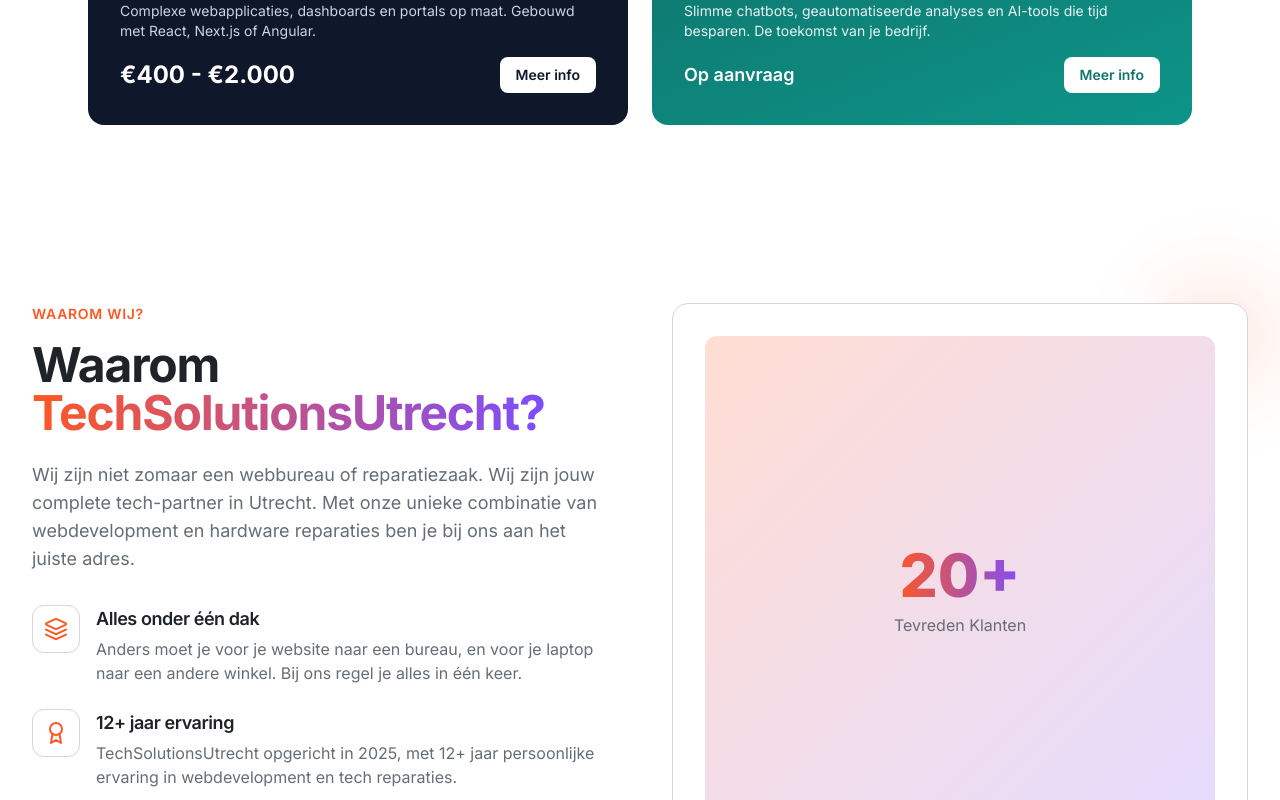
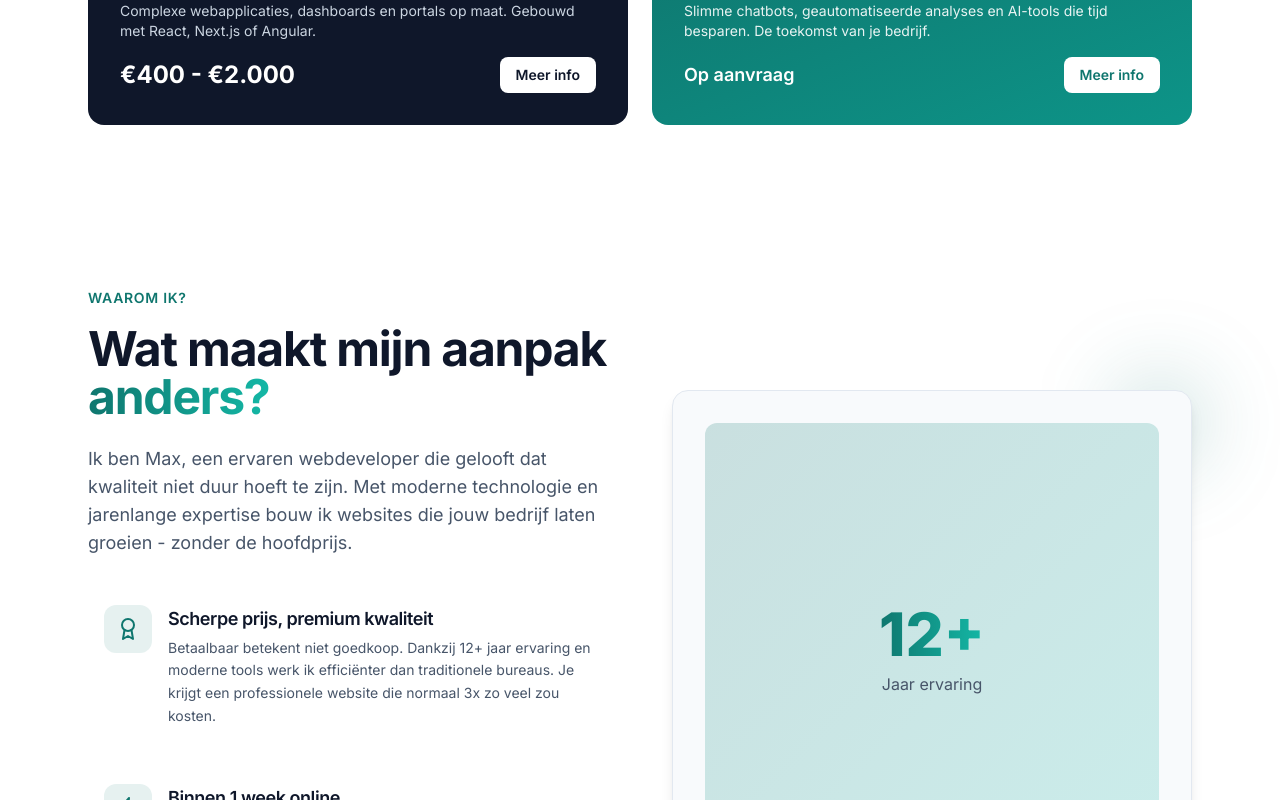
Before and after one commit to hameda9795/techsolutionsutrecht, a Next.js app: page / in a window 1280 px wide. Shown: the part 2000-2800 px from the top of the page. Built offline with nearby package versions, Linux system fonts and the light colour scheme.

Commit message:
refactor: update service descriptions and personal branding in Hero and WhyChooseUs components

```diff
--- a/src/app/over-ons/page.tsx
+++ b/src/app/over-ons/page.tsx
@@ -28,7 +28,7 @@
   {
     icon: Zap,
     title: "Snelle service",
-    description: "We respecteren je tijd. Website nodig? Binnen 2 weken online. Laptop kapot? Meestal binnen 24 uur gerepareerd.",
+    description: "We respecteren je tijd. Website nodig? Binnen 1 week online. Laptop kapot? Meestal binnen 24 uur gerepareerd.",
   },
 ];
 
--- a/src/components/Hero.tsx
+++ b/src/components/Hero.tsx
@@ -91,7 +91,7 @@
                 </div>
                 <div className="flex-1">
                   <p className="font-semibold text-slate-900 text-sm">Max</p>
-                  <p className="text-xs text-slate-500">Software Engineer</p>
+                  <p className="text-xs text-slate-500">Webdeveloper | IT-consultant</p>
                 </div>
                 <button
                   onClick={() => setIsProfileOpen(true)}
@@ -121,7 +121,7 @@
                   </div>
                   <div className="text-center">
                     <h3 className="font-bold text-slate-900 text-xl">Max</h3>
-                    <p className="text-sm text-slate-500">Software Engineer • Utrecht</p>
+                    <p className="text-sm text-slate-500">Webdeveloper | IT-consultant | SEO-specialist</p>
                   </div>
                 </div>
 
@@ -185,7 +185,7 @@
                   </div>
                   <div>
                     <h3 className="text-2xl font-bold text-slate-900">Wie ben ik</h3>
-                    <p className="text-slate-500">Max • Software Engineer & Eigenaar</p>
+                    <p className="text-slate-500">Webdeveloper | IT-consultant | SEO-specialist</p>
                   </div>
                 </div>
                 <button
@@ -200,7 +200,7 @@
 
               <div className="prose prose-slate text-slate-600 max-w-none">
                 <p className="text-lg mb-4">
-                  Ik ben Max, software engineer en de persoon achter TechSolutionsUtrecht.
+                  Ik ben Max, webdeveloper, IT-consultant en SEO-specialist - de persoon achter TechSolutionsUtrecht.
                   Naast mijn studie wiskunde hier in Utrecht heb ik de afgelopen 12 jaar gewerkt aan websites en webapplicaties.
                 </p>
 
--- a/src/components/WhyChooseUs.tsx
+++ b/src/components/WhyChooseUs.tsx
@@ -1,52 +1,54 @@
 "use client";
 
-import { Layers, Award, Users, Zap } from "lucide-react";
+import { Award, Users, Zap, TrendingUp } from "lucide-react";
 
 const features = [
   {
-    icon: Layers,
-    title: "Alles onder één dak",
+    icon: Award,
+    title: "Scherpe prijs, premium kwaliteit",
     description:
-      "Anders moet je voor je website naar een bureau, en voor je laptop naar een andere winkel. Bij ons regel je alles in één keer.",
+      "Betaalbaar betekent niet goedkoop. Dankzij 12+ jaar ervaring en moderne tools werk ik efficiënter dan traditionele bureaus. Je krijgt een professionele website die normaal 3x zo veel zou kosten.",
   },
   {
-    icon: Award,
-    title: "12+ jaar ervaring",
+    icon: Zap,
+    title: "Binnen 1 week online",
     description:
-      "TechSolutionsUtrecht opgericht in 2025, met 12+ jaar persoonlijke ervaring in webdevelopment en tech reparaties.",
+      "Geen maanden wachten. Met Next.js en moderne frameworks bouw ik sneller zonder in te leveren op kwaliteit. Wat vroeger maanden duurde, doe ik nu in dagen.",
+  },
+  {
+    icon: TrendingUp,
+    title: "SEO die écht werkt",
+    description:
+      "Geen theoretisch advies. Ik implementeer technische SEO, optimaliseer content en zorg dat je website gevonden wordt op Google. Met meetbare resultaten.",
   },
   {
     icon: Users,
-    title: "Persoonlijk contact",
+    title: "Direct contact met de expert",
     description:
-      "Geen callcenters, geen accountmanagers. Direct contact met de expert die aan je project werkt.",
-  },
-  {
-    icon: Zap,
-    title: "Snelle service",
-    description:
-      "Website nodig? Binnen 2 weken online. Laptop kapot? Meestal binnen 24 uur gerepareerd.",
+      "Geen accountmanagers, geen callcenters. Je praat direct met mij - de developer die aan je project werkt. Persoonlijk, snel en zonder miscommunicatie.",
   },
 ];
 
 export default function WhyChooseUs() {
   return (
-    <section className="section bg-[var(--bg-primary)]">
-      <div className="container-custom">
+    <section className="py-20 bg-white">
+      <div className="max-w-6xl mx-auto px-6">
         <div className="grid lg:grid-cols-2 gap-16 items-center">
           {/* Left Content */}
           <div>
-            <span className="text-primary font-semibold text-sm uppercase tracking-wider">
-              Waarom Wij?
+            <span className="text-[#0f766e] font-semibold text-sm uppercase tracking-wider">
+              Waarom ik?
             </span>
-            <h2 className="text-3xl sm:text-4xl lg:text-5xl font-bold text-[var(--text-primary)] mt-4 mb-6">
-              Waarom{" "}
-              <span className="gradient-text">TechSolutionsUtrecht?</span>
+            <h2 className="text-3xl sm:text-4xl lg:text-5xl font-bold text-slate-900 mt-4 mb-6">
+              Wat maakt mijn aanpak{" "}
+              <span className="bg-gradient-to-r from-[#0f766e] to-[#14b8a6] bg-clip-text text-transparent">
+                anders?
+              </span>
             </h2>
-            <p className="text-[var(--text-secondary)] text-lg mb-8">
-              Wij zijn niet zomaar een webbureau of reparatiezaak. Wij zijn jouw
-              complete tech-partner in Utrecht. Met onze unieke combinatie van
-              webdevelopment en hardware reparaties ben je bij ons aan het juiste adres.
+            <p className="text-slate-600 text-lg mb-8">
+              Ik ben Max, een ervaren webdeveloper die gelooft dat kwaliteit niet duur hoeft te zijn.
+              Met moderne technologie en jarenlange expertise bouw ik websites die jouw bedrijf laten groeien -
+              zonder de hoofdprijs.
             </p>
 
             {/* Feature List */}
@@ -54,17 +56,17 @@
               {features.map((feature, index) => (
                 <div
                   key={feature.title}
-                  className="flex gap-4"
+                  className="flex gap-4 p-4 rounded-xl hover:bg-slate-50 transition-colors"
                   style={{ animationDelay: `${index * 100}ms` }}
                 >
-                  <div className="flex-shrink-0 w-12 h-12 rounded-xl bg-[var(--bg-card)] border border-[var(--border)] flex items-center justify-center">
-                    <feature.icon className="w-6 h-6 text-primary" />
+                  <div className="flex-shrink-0 w-12 h-12 rounded-xl bg-[#0f766e]/10 flex items-center justify-center">
+                    <feature.icon className="w-6 h-6 text-[#0f766e]" />
                   </div>
                   <div>
-                    <h3 className="text-lg font-semibold text-[var(--text-primary)] mb-1">
+                    <h3 className="text-lg font-semibold text-slate-900 mb-1">
                       {feature.title}
                     </h3>
-                    <p className="text-[var(--text-secondary)]">
+                    <p className="text-slate-600 text-sm leading-relaxed">
                       {feature.description}
                     </p>
                   </div>
@@ -76,29 +78,37 @@
           {/* Right Visual */}
           <div className="relative">
             {/* Main Card */}
-            <div className="relative z-10 bg-[var(--bg-card)] border border-[var(--border)] rounded-2xl p-8">
-              <div className="aspect-square rounded-xl bg-gradient-to-br from-primary/20 to-secondary/20 flex items-center justify-center">
+            <div className="relative z-10 bg-slate-50 border border-slate-200 rounded-2xl p-8 shadow-lg">
+              <div className="aspect-square rounded-xl bg-gradient-to-br from-[#0f766e]/20 to-[#14b8a6]/20 flex items-center justify-center">
                 <div className="text-center">
-                  <div className="text-6xl font-extrabold gradient-text mb-2">20+</div>
-                  <div className="text-[var(--text-secondary)]">Tevreden Klanten</div>
+                  <div className="text-6xl font-extrabold bg-gradient-to-r from-[#0f766e] to-[#14b8a6] bg-clip-text text-transparent mb-2">
+                    12+
+                  </div>
+                  <div className="text-slate-600">Jaar ervaring</div>
                 </div>
               </div>
 
               <div className="mt-8 grid grid-cols-2 gap-4">
-                <div className="text-center p-4 bg-[var(--bg-tertiary)] rounded-xl">
-                  <div className="text-2xl font-bold text-primary">12+</div>
-                  <div className="text-sm text-[var(--text-secondary)]">Jaar ervaring</div>
+                <div className="text-center p-4 bg-white rounded-xl border border-slate-200">
+                  <div className="text-2xl font-bold text-[#0f766e]">20+</div>
+                  <div className="text-sm text-slate-500">Tevreden klanten</div>
                 </div>
-                <div className="text-center p-4 bg-[var(--bg-tertiary)] rounded-xl">
-                  <div className="text-2xl font-bold text-secondary">4.9/5</div>
-                  <div className="text-sm text-[var(--text-secondary)]">Beoordeling</div>
+                <div className="text-center p-4 bg-white rounded-xl border border-slate-200">
+                  <div className="text-2xl font-bold text-[#0f766e]">#1</div>
+                  <div className="text-sm text-slate-500">Google ranking</div>
                 </div>
+              </div>
+
+              <div className="mt-6 p-4 bg-green-50 rounded-xl border border-green-200">
+                <p className="text-sm text-green-800 text-center">
+                  ✅ <strong>Garantie:</strong> Tevreden of je geld terug
+                </p>
               </div>
             </div>
 
             {/* Decorative Elements */}
-            <div className="absolute -top-4 -right-4 w-24 h-24 bg-primary/20 rounded-full blur-2xl" />
-            <div className="absolute -bottom-4 -left-4 w-32 h-32 bg-secondary/20 rounded-full blur-2xl" />
+            <div className="absolute -top-4 -right-4 w-24 h-24 bg-[#0f766e]/20 rounded-full blur-2xl" />
+            <div className="absolute -bottom-4 -left-4 w-32 h-32 bg-[#14b8a6]/20 rounded-full blur-2xl" />
           </div>
         </div>
       </div>
```
